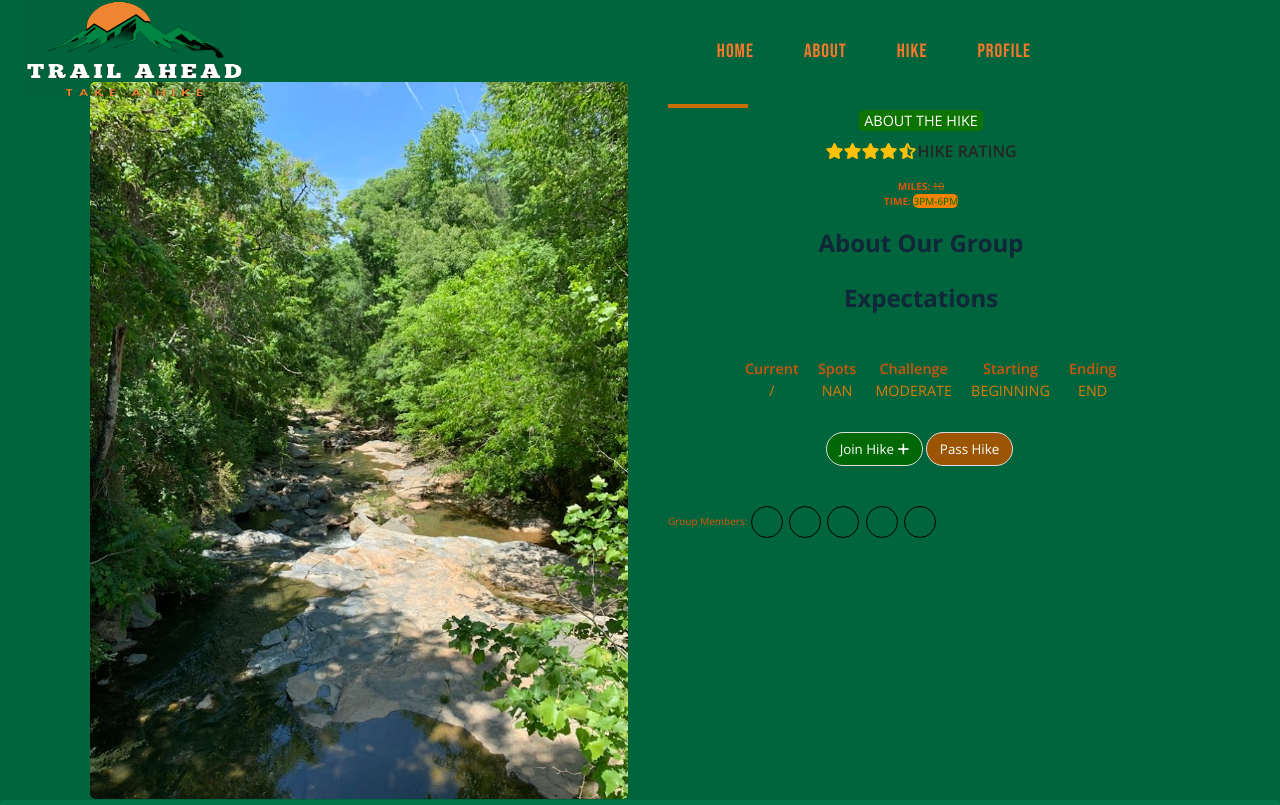
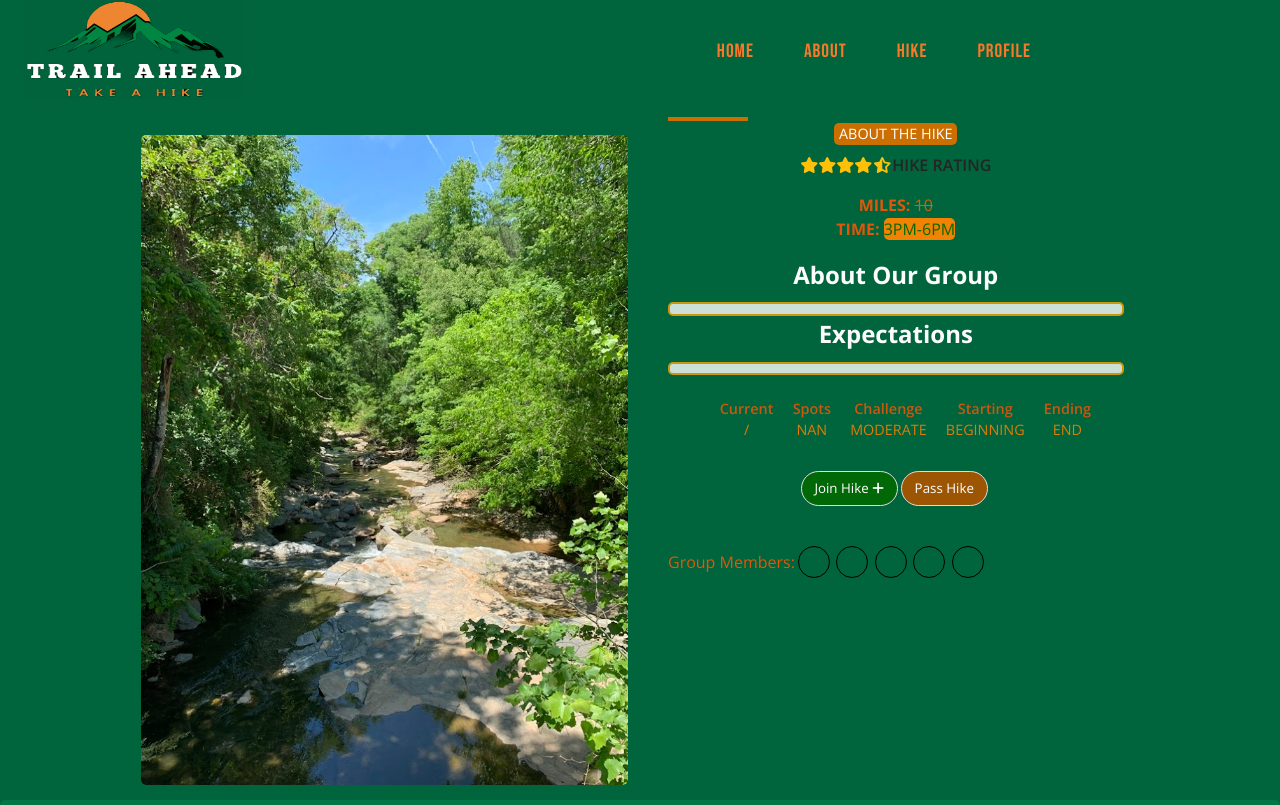
Before and after one commit to DQuaya/Trail-Ahead-Front-End, a React (Create React App) app: page /hike/1 in a window 1280 px wide. Shown: the top 805 px of the page. Built offline with nearby package versions, Linux system fonts and the light colour scheme; no server answers.

Commit message:
added image to hikelist

```diff
--- a/src/App.js
+++ b/src/App.js
@@ -60,6 +60,7 @@ function App() {
               {/* <Route path="details" element={<Hikedetails id={(id)} />}/> */}
               <Route path="profile" element={<Profile />} />
               <Route path="quiz" element={<Quiz/>} />
+              {/* <Route path="optional" element={<Optional />} /> */}
             </Routes>
             {/* <Quiz /> */}
             <Footer />
--- a/src/Components/HikeList/HikeList.css
+++ b/src/Components/HikeList/HikeList.css
@@ -1,15 +1,16 @@
 .hikeListMain {
-    background: #00844f;
+    background-image: url('../../assets//hikelist.jpeg');
     display: flex;
     flex-direction: column;
     align-items: center;
     gap: 10px;
     margin-top: 100px;
     padding-bottom: 100px;
+    background-size: cover;
 }
 
 .hikeListMain h1 {
-    color: #ffffff;
+    color: #02652a;
     padding: 2rem;
 }
 
--- a/src/Components/HikeList/HikeList.js
+++ b/src/Components/HikeList/HikeList.js
@@ -1,6 +1,7 @@
 import { useState, useEffect } from "react";
 import PlannedHike from "./PlannedHike";
 import "./HikeList.css";
+
 
 const HikeList = () => {
     const [isLoading, setIsLoading] = useState(true);
--- a/src/Components/Hikedetails/Hikedetails.css
+++ b/src/Components/Hikedetails/Hikedetails.css
@@ -1,7 +1,7 @@
 @import url('https://fonts.googleapis.com/css2?family=Open+Sans:wght@300;400;600;700;800&display=swap');
 @import url('https://cdnjs.cloudflare.com/ajax/libs/font-awesome/6.4.0/css/all.min.css');
 
-
+/* styled by Quaya */
 *{
     box-sizing: border-box;
     padding: 0;
@@ -31,10 +31,11 @@ img{
     width: 100%;
     transition: all 0.5s ease;
     /* height: 600px; */
-    margin-top: 90px;
+    margin-top: 130px;
 }
 .img-showcase img{
     min-width: 100%;
+    height: 650px;
 }
 .img-select{
     display: flex;
@@ -78,13 +79,14 @@ img{
     font-size: 0.9rem;
     display: inline-block;
     margin-bottom: 0.5rem;
-    background: #0e7401;
+    background: #cb6f00;
     color: #fff;
     padding: 0 0.3rem;
     transition: all 0.5s ease;
 }
 .hike-link:hover{
     opacity: 0.9;
+    background: rgb(24, 249, 4);
 }
 .hike-rating{
     color: #ffc107;
@@ -110,13 +112,15 @@ img{
 }
 .hike-detail h2{
     text-transform: capitalize;
-    color: #12263a;
+    color: #fcfcfc;
     padding-bottom: 0.6rem;
 }
 .hike-detail p{
     font-size: 0.9rem;
     padding: 0.3rem;
     opacity: 0.8;
+    background: rgb(255, 255, 255);
+    border: 2px solid orange;
 }
 .hike-detail ul{
     margin: 1rem 0;
@@ -149,6 +153,7 @@ img{
     outline: 0;
     margin-right: 0.2rem;
     margin-bottom: 1rem;
+
 }
 .hike-info input{
     width: 60px;
@@ -162,6 +167,14 @@ img{
 }
 .hike-info .btn:last-of-type{
     background: #9c5503;
+}
+
+.hike-info .btn:first-of-type:hover{
+    background-color: rgb(255, 128, 0);
+}
+
+.hike-info .btn:last-of-type:hover{
+    background: rgb(1, 178, 1);
 }
 .hike-info .btn:hover{
     opacity: 0.9;
@@ -223,3 +236,5 @@ img{
     }
 
 }
+
+/* styled by Quaya */
--- a/src/Components/Hikedetails/Hikedetails.js
+++ b/src/Components/Hikedetails/Hikedetails.js
@@ -4,6 +4,7 @@ import { useParams } from "react-router-dom";
 
 import image1 from "../../assets/image1.jpeg";
 
+// coded  by Quaya
 const Hikedetails = () => {
     const [hike, setHike] = useState({});
     const [users, setUsers] = useState([]);
@@ -165,3 +166,5 @@ const Hikedetails = () => {
 };
 
 export default Hikedetails;
+
+// coded  by Quaya
--- a/src/Components/OptionalSignUp/Optional.css
+++ b/src/Components/OptionalSignUp/Optional.css
@@ -32,6 +32,3 @@
 /* .experience {
 
 } */
-p {
-    font-size: x-small;
-}
--- a/src/Components/Profile/Profile.js
+++ b/src/Components/Profile/Profile.js
@@ -27,7 +27,8 @@ const Profile = () => {
                     </ul>
 
                     <div className='content'>
-                        <p>Lorem ipsum dolor sit amet consectetur, adipisicing elit. Voluptatum, quis unde. Ab, est at cumque, aliquam, provident aperiam enim consequatur sed rem debitis deserunt consectetur unde magnam a incidunt eligendi.</p>
+                        <p>Hey everyone, I am interested in exploring nature but I am a rookie when it comes to hiking.
+                            I'm just looking for a group to join or a couple people to show me the ropes.</p>
 
                         <ul>
                             <li>twitter</li>
```
Also changed, not shown: src/assets/hikelist.jpeg (added).
